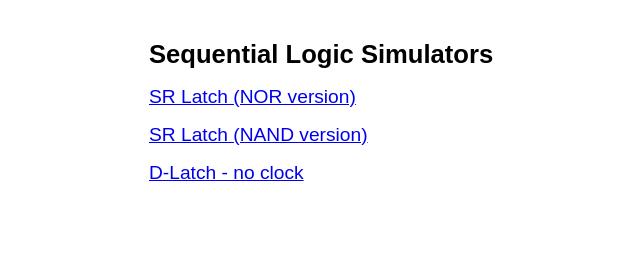
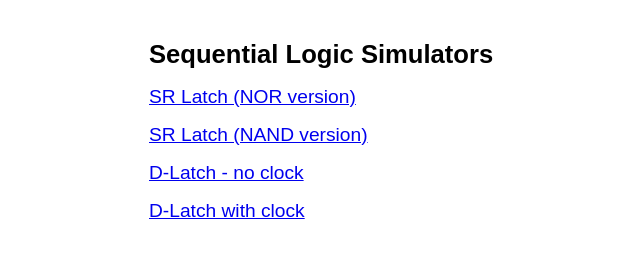
Before and after one commit to rthornton1/Sequential-logic-sims, a plain HTML site: page index.html in a window 1280 px wide. Shown: the whole page, without its empty margins (191-831 px from the left). Drawn offline with Linux system fonts and the light colour scheme.

Commit message:
Update index.html

```diff
--- a/index.html
+++ b/index.html
@@ -14,5 +14,6 @@
   <a href="sr-latch-NOR.html">SR Latch (NOR version)</a>
   <a href="sr-latch-NAND.html">SR Latch (NAND version)</a>
   <a href="d-latch-noclock.html">D-Latch - no clock</a>
+  <a href="d-latc with clock.html">D-Latch with clock</a>
 </body>
 </html>
```
